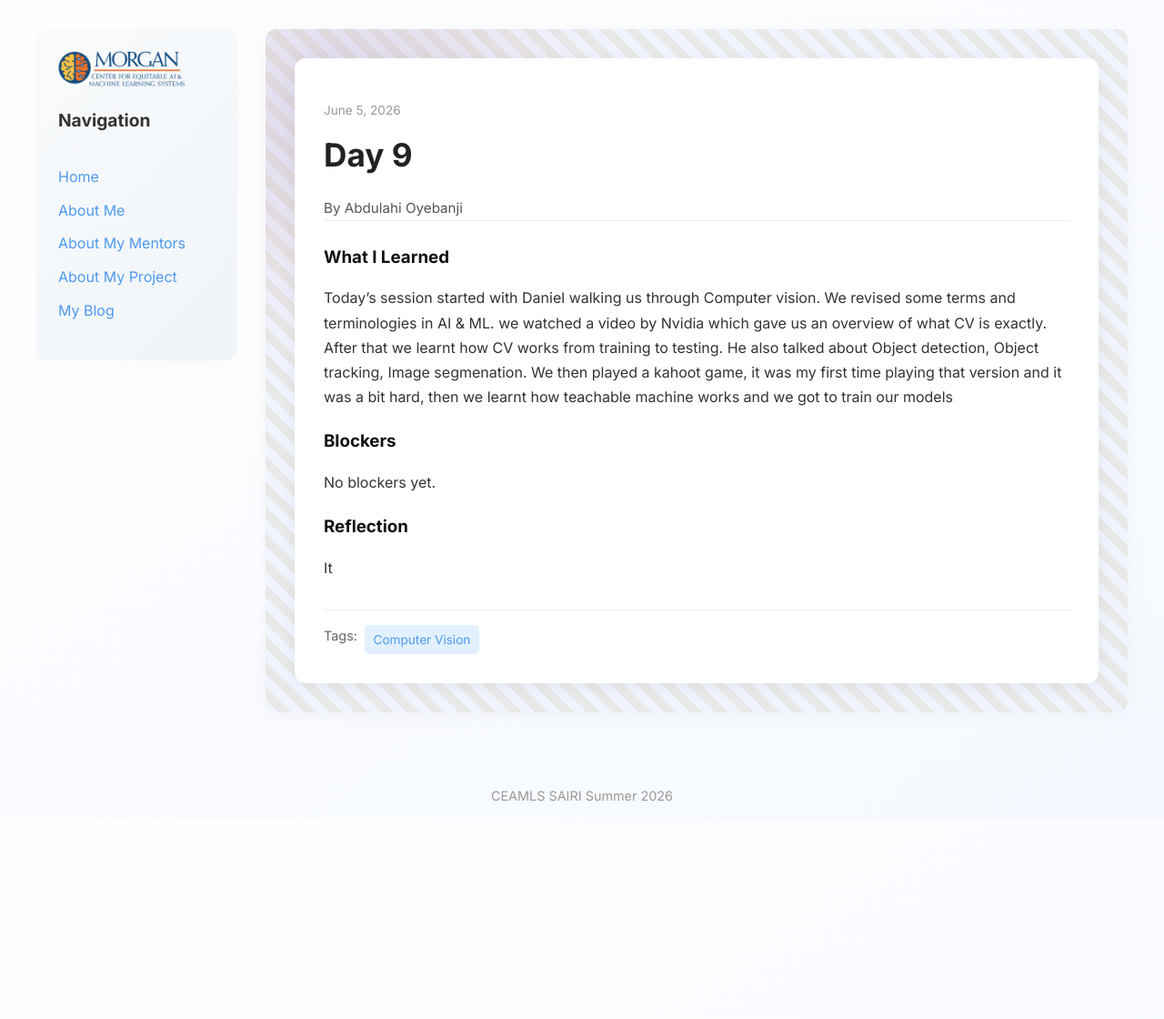
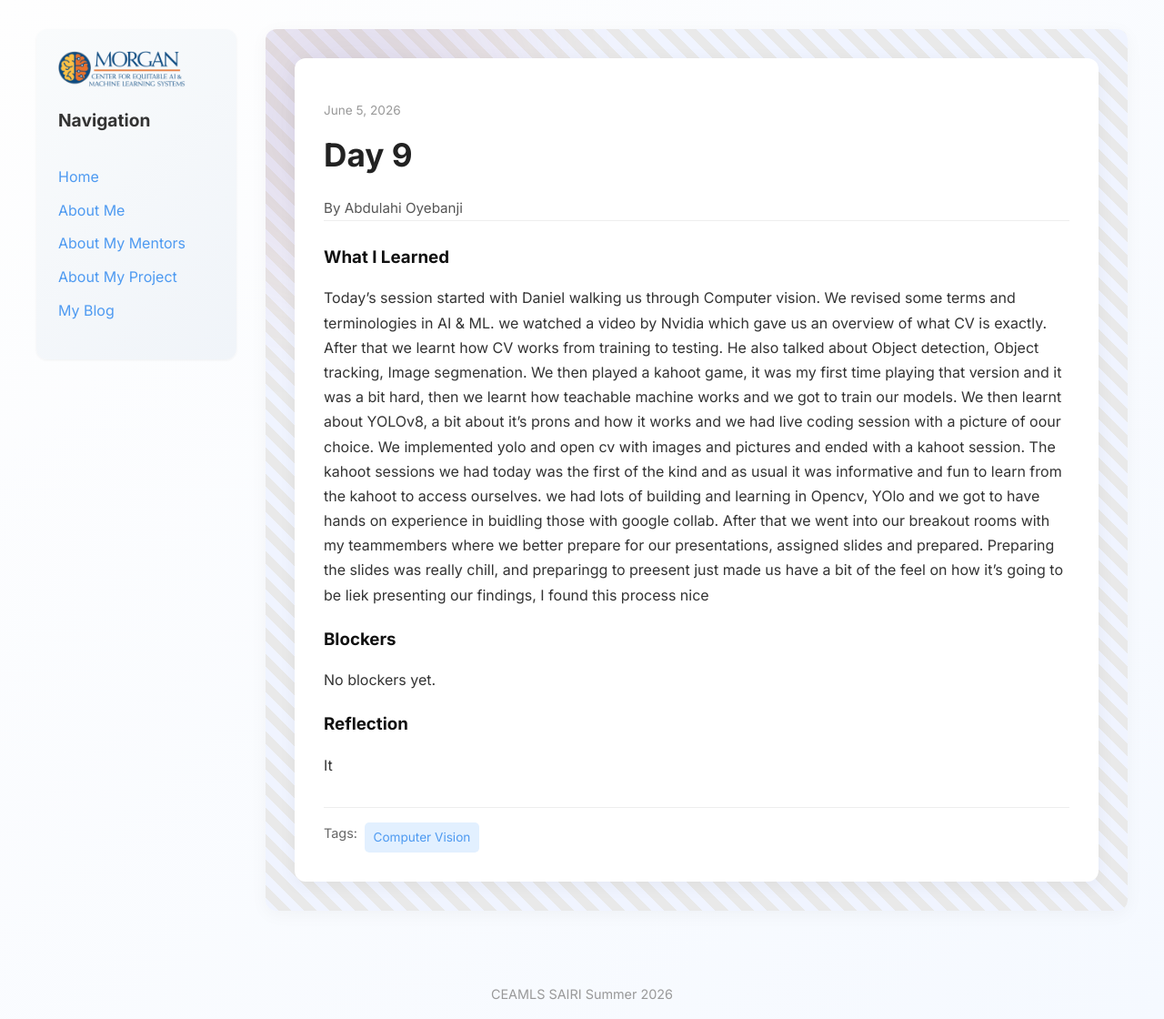
Before and after one commit to abdulahi-banji/abdulahi-banjiceamls26.github.io, a Jekyll site: the page built from _posts/2026-06-05-day-9.md, in a window 1280 px wide. Shown: the whole page at 91% size. Built offline with Jekyll 4.4.1, drawn with Linux system fonts in a browser that asks for light colours; before the commit the page ends 900 px from its top, so only the background shows below that.

Commit message:
day 9 draft

```diff
--- a/_posts/2026-06-05-day-9.md
+++ b/_posts/2026-06-05-day-9.md
@@ -5,7 +5,7 @@ date: 2026-06-05
 permalink: /day9.html
 tags: ["Computer Vision"]
 what_i_learned: |
-  Today's session started with Daniel walking us through Computer vision. We revised some terms and terminologies in AI & ML. we watched a video by Nvidia which gave us an overview of what CV is exactly. After that we learnt how CV works from training to testing. He also talked about Object detection, Object tracking, Image segmenation. We then played a kahoot game, it was my first time playing that version and it was a bit hard, then we learnt how teachable machine works and we got to train our models
+  Today's session started with Daniel walking us through Computer vision. We revised some terms and terminologies in AI & ML. we watched a video by Nvidia which gave us an overview of what CV is exactly. After that we learnt how CV works from training to testing. He also talked about Object detection, Object tracking, Image segmenation. We then played a kahoot game, it was my first time playing that version and it was a bit hard, then we learnt how teachable machine works and we got to train our models. We then learnt about YOLOv8, a bit about it's prons and how it works and we had live coding session with a picture of oour choice. We implemented yolo and open cv with images and pictures and ended with a kahoot session. The kahoot sessions we had today was the first of the kind and as usual it was informative and fun to learn from the kahoot to access ourselves. we had lots of building and learning in Opencv, YOlo and we got to have hands on experience in buidling those with google collab. After that we went into our breakout rooms with my teammembers where we better prepare for our presentations, assigned slides and prepared. Preparing the slides was really chill, and preparingg to preesent just made us have a bit of the feel on how it's going to be liek presenting our findings, I found this process nice
 blockers: |
   No blockers yet.
 reflection: |
```
